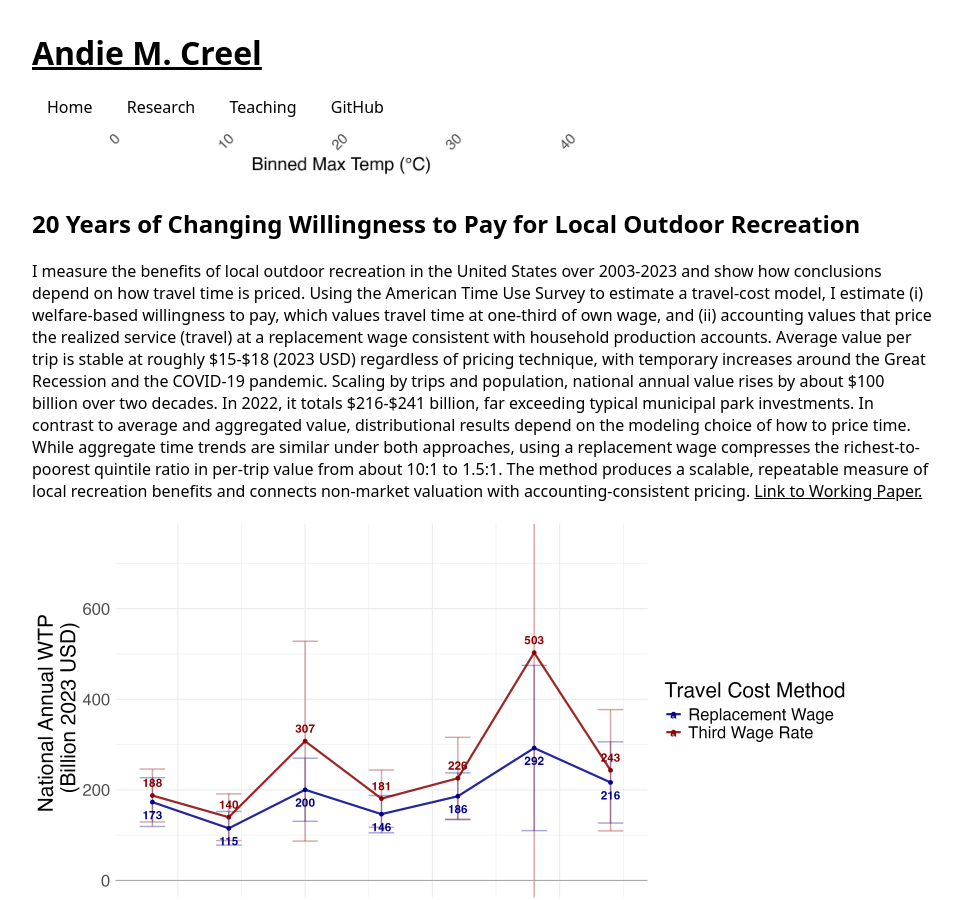
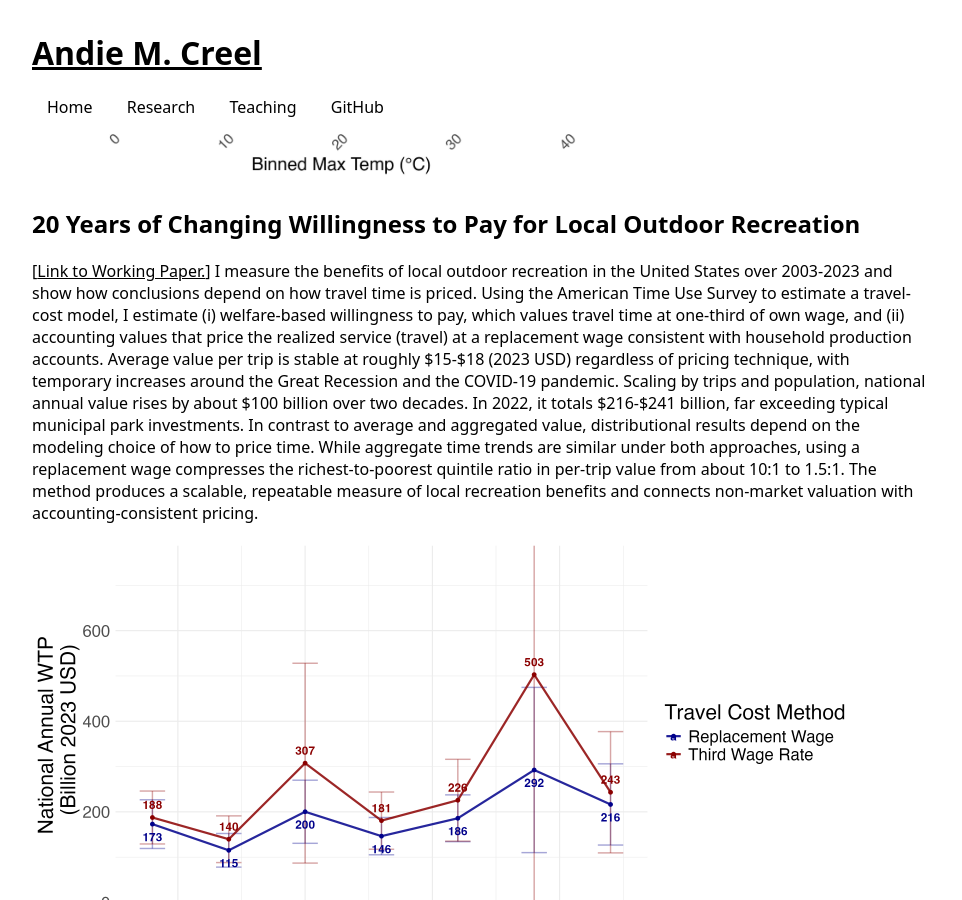
Before and after one commit to a5creel/a5creel.github.io, a Jekyll site: the page built from index.md, in a window 1280 px wide and 900 px high, scrolled down 1514 px. Shown: the whole window, without its empty margins (158-1120 px from the left). Built offline with Jekyll 4.4.1, drawn with Linux system fonts in a browser that asks for light colours.

```diff
--- a/index.md
+++ b/index.md
@@ -30,7 +30,7 @@ Extreme heat is becoming more frequent and intense due to climate change, partic
 
 ## 20 Years of Changing Willingness to Pay for Local Outdoor Recreation
 
-I measure the benefits of local outdoor recreation in the United States over 2003-2023 and show how conclusions depend on how travel time is priced. Using the American Time Use Survey to estimate a travel-cost model, I estimate (i) welfare-based willingness to pay, which values travel time at one-third of own wage, and (ii) accounting values that price the realized service (travel) at a replacement wage consistent with household production accounts. Average value per trip is stable at roughly $15-$18 (2023 USD) regardless of pricing technique, with temporary increases around the Great Recession and the COVID-19 pandemic. Scaling by trips and population, national annual value rises by about $100 billion over two decades. In 2022, it totals $216-$241 billion, far exceeding typical municipal park investments. In contrast to average and aggregated value, distributional results depend on the modeling choice of how to price time. While aggregate time trends are similar under both approaches, using a replacement wage compresses the richest-to-poorest quintile ratio in per-trip value from about 10:1 to 1.5:1. The method produces a scalable, repeatable measure of local recreation benefits and connects non-market valuation with accounting-consistent pricing. [Link to Working Paper.](working_papers/creel_local_recreation.pdf)
+\[[Link to Working Paper.](working_papers/creel_local_recreation.pdf)\] I measure the benefits of local outdoor recreation in the United States over 2003-2023 and show how conclusions depend on how travel time is priced. Using the American Time Use Survey to estimate a travel-cost model, I estimate (i) welfare-based willingness to pay, which values travel time at one-third of own wage, and (ii) accounting values that price the realized service (travel) at a replacement wage consistent with household production accounts. Average value per trip is stable at roughly $15-$18 (2023 USD) regardless of pricing technique, with temporary increases around the Great Recession and the COVID-19 pandemic. Scaling by trips and population, national annual value rises by about $100 billion over two decades. In 2022, it totals $216-$241 billion, far exceeding typical municipal park investments. In contrast to average and aggregated value, distributional results depend on the modeling choice of how to price time. While aggregate time trends are similar under both approaches, using a replacement wage compresses the richest-to-poorest quintile ratio in per-trip value from about 10:1 to 1.5:1. The method produces a scalable, repeatable measure of local recreation benefits and connects non-market valuation with accounting-consistent pricing.
 
 
 ![Figure 1](figures/pref_WTP_national.png)
```
